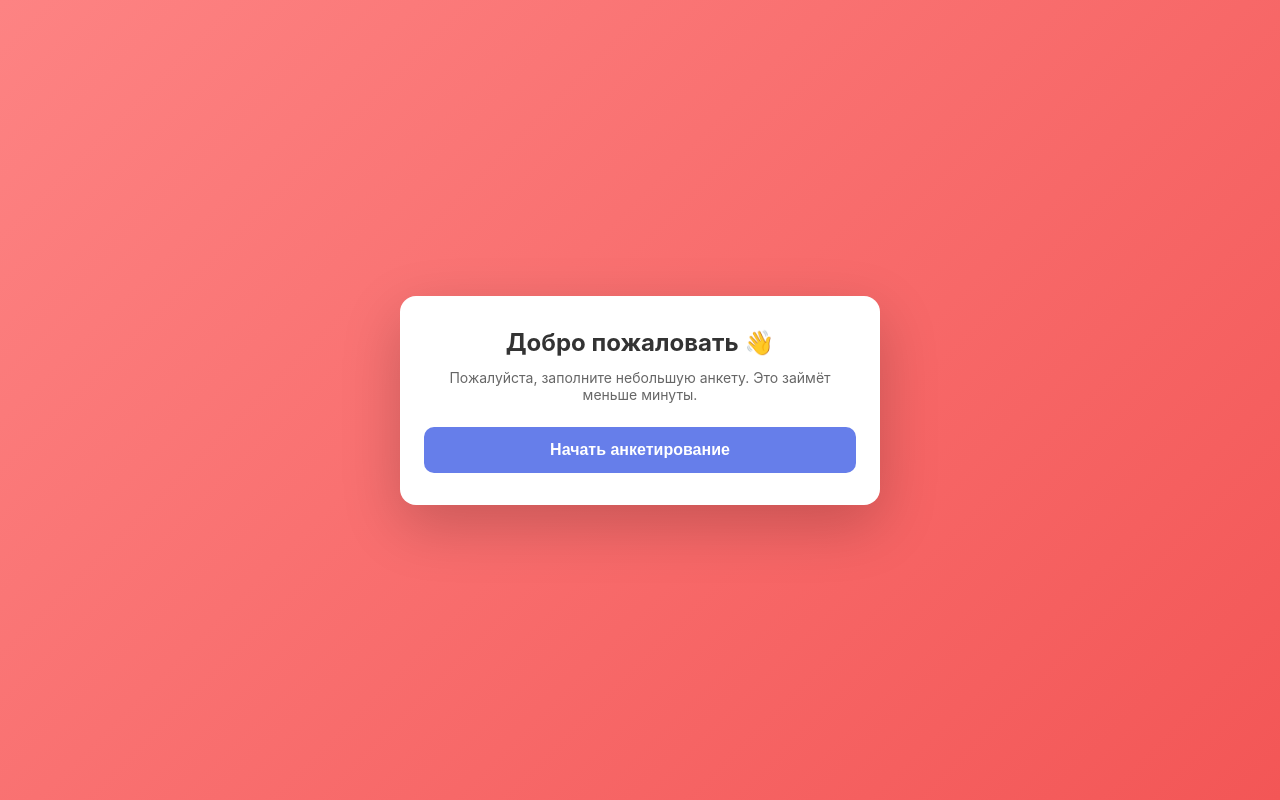
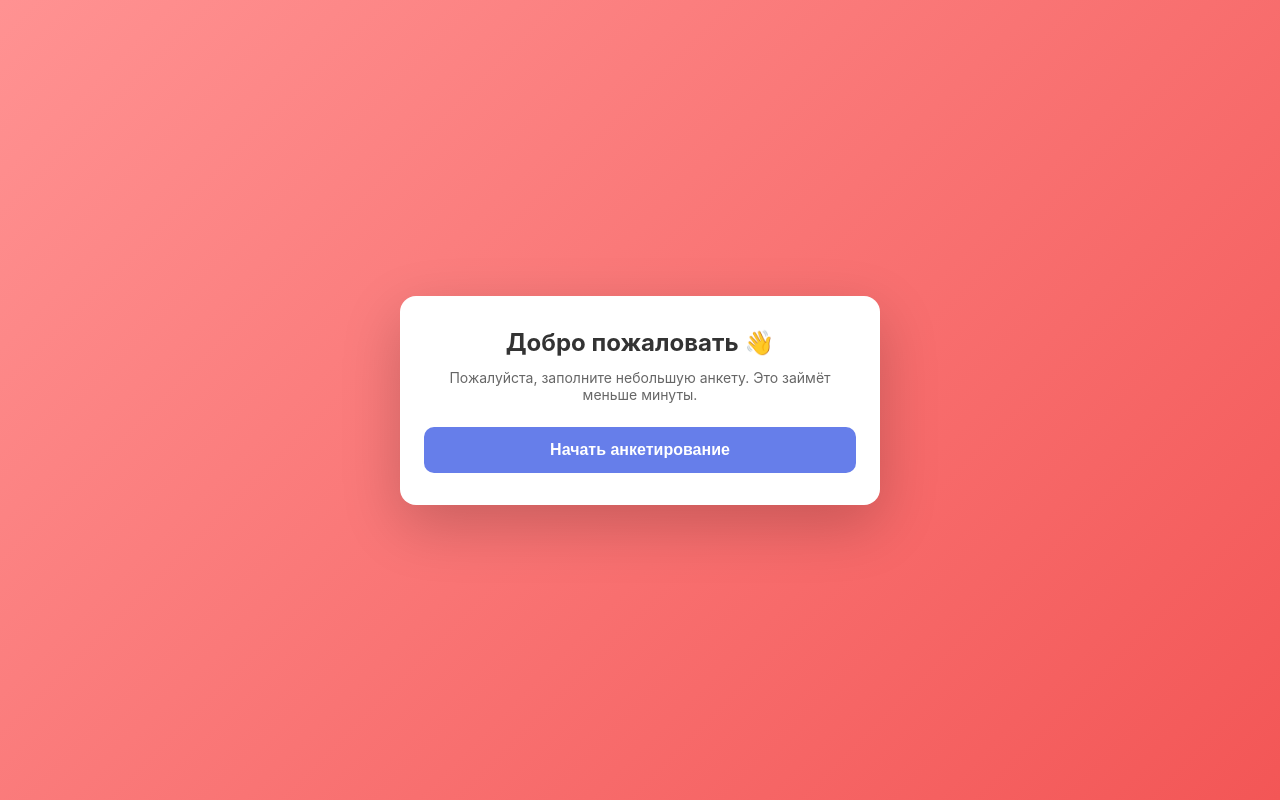
Before and after one commit to Picasso496/Questionnaire, a plain HTML site: page index.html in a window 1280 px wide. Drawn offline with Linux system fonts and the light colour scheme.

Commit message:
index.html

```diff
--- a/index.html
+++ b/index.html
@@ -8,7 +8,7 @@
   * { box-sizing: border-box; margin: 0; padding: 0; }
   body {
     font-family: -apple-system, BlinkMacSystemFont, "Segoe UI", Roboto, sans-serif;
-    background: linear-gradient(135deg, #fd8383, #f35656);
+    background: linear-gradient(135deg, #ff9292, #f35656);
     min-height: 100vh;
     display: flex;
     align-items: center;
```
